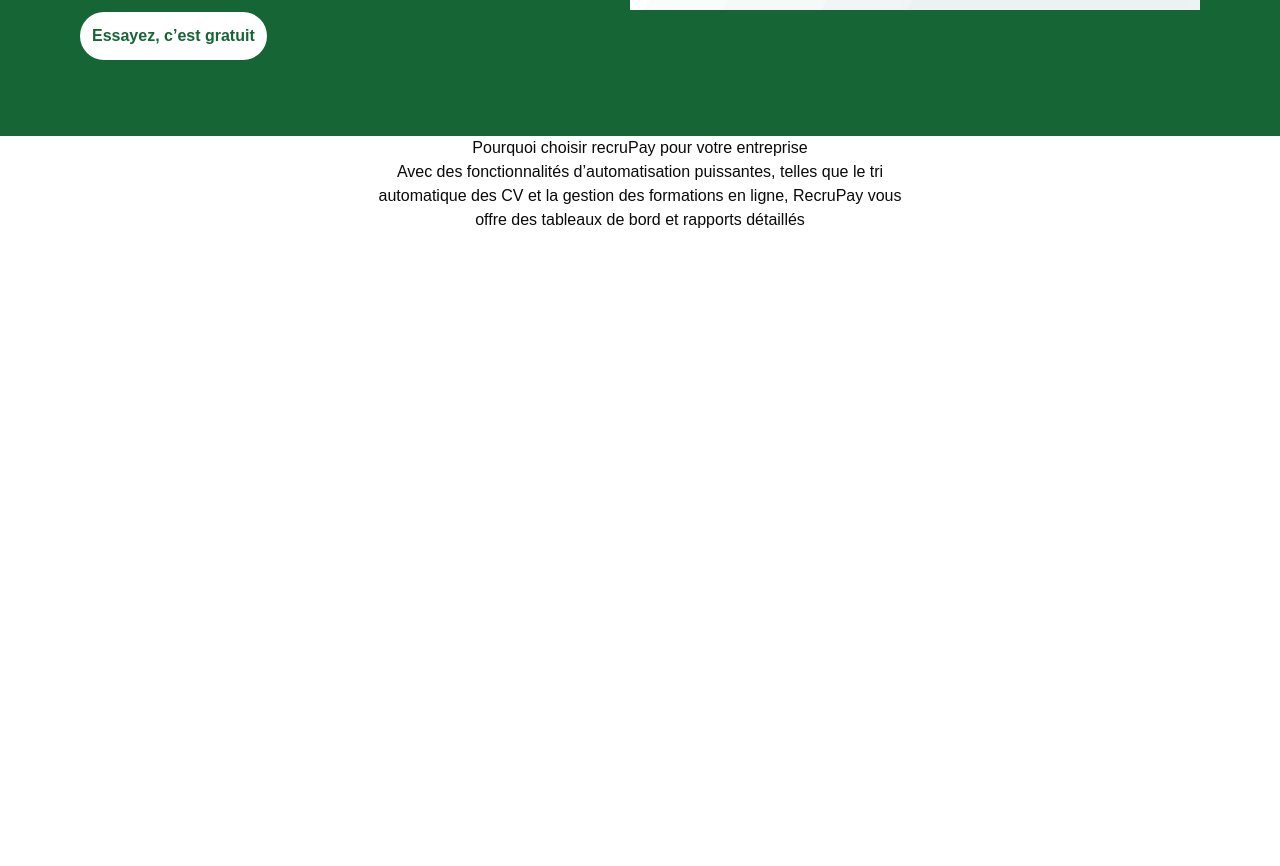
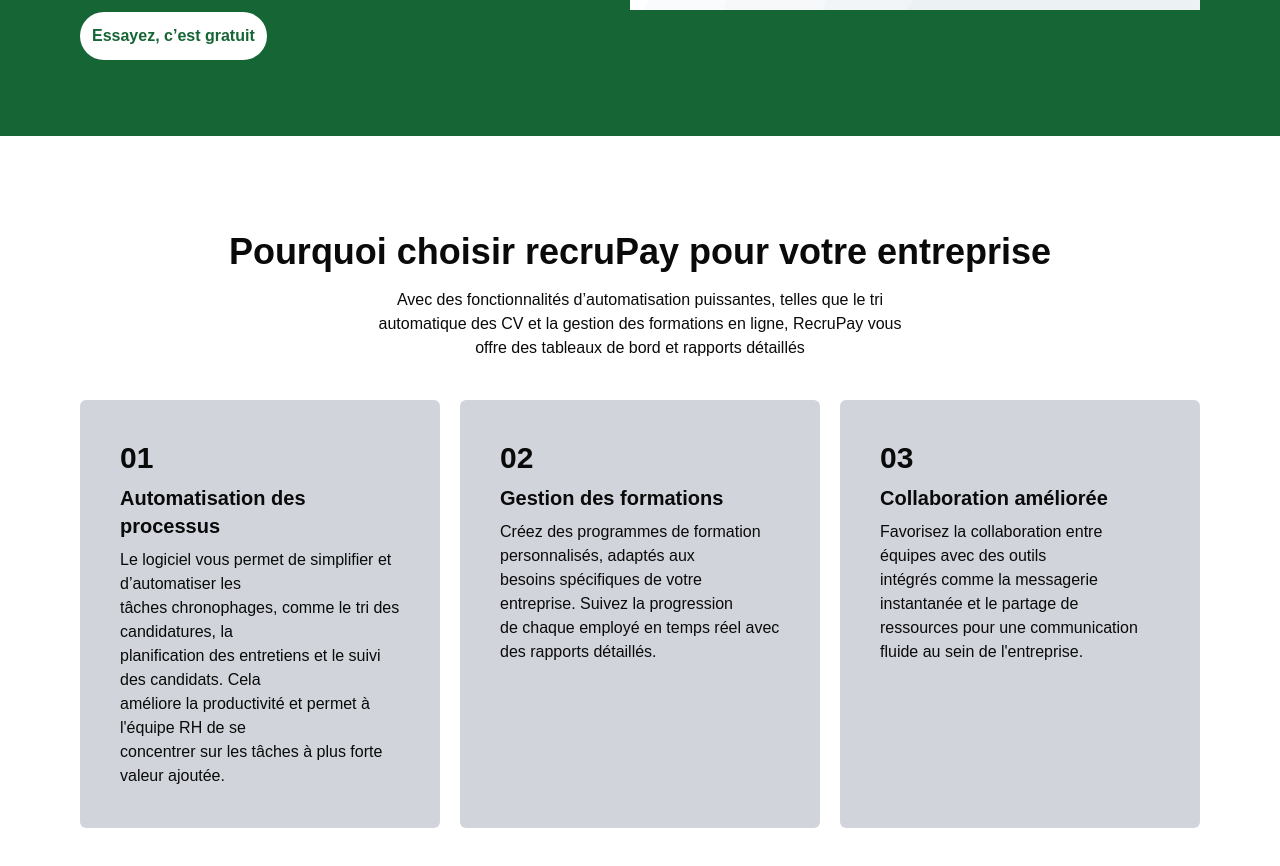
Before and after one commit to abraham241/recrupay-app, a Next.js app: page / in a window 1280 px wide. Shown: the part 1540-2406 px from the top of the page. Before the commit the page ends 1772 px from the top, so only its background shows below. Built offline with nearby package versions, Linux system fonts and the light colour scheme.

Commit message:
resposive section choix

```diff
--- a/app/components/Choix.tsx
+++ b/app/components/Choix.tsx
@@ -1,19 +1,80 @@
 import React from "react";
+
 
 export default function choix() {
   return (
     <>
-      <div>
-        <div className="text-center">
-          <h1>
+      <div className="md:px-20 py-10 px-10">
+        {/* Titre */}
+        <div className="text-center py-10">
+          <h1 className="text-4xl font-bold py-4">
             Pourquoi choisir recru<span>Pay</span> pour votre entreprise
           </h1>
           <p>
             Avec des fonctionnalités d’automatisation puissantes, telles que le
-            tri <br /> automatique des CV et la gestion des formations en ligne,
-            RecruPay vous <br /> offre des tableaux de bord et rapports
-            détaillés
+            tri <br />
+            automatique des CV et la gestion des formations en ligne, RecruPay
+            vous <br />
+            offre des tableaux de bord et rapports détaillés
           </p>
+        </div>
+
+        {/* Section cards */}
+        <div className="flex flex-col lg:flex-row lg:justify-between gap-5">
+          <div className="bg-gray-300 w-full lg:w-1/3 p-10 rounded-md">
+            <div className="text-3xl font-bold">
+              <p>01</p>
+            </div>
+            <div className="text-xl font-bold py-2">
+              <h1>Automatisation des processus</h1>
+            </div>
+            <div>
+              <p>
+                Le logiciel vous permet de simplifier et d’automatiser les{" "}
+                <br />
+                tâches chronophages, comme le tri des candidatures, la <br />
+                planification des entretiens et le suivi des candidats. Cela{" "}
+                <br />
+                améliore la productivité et permet à l'équipe RH de se <br />
+                concentrer sur les tâches à plus forte valeur ajoutée.
+              </p>
+            </div>
+          </div>
+
+          <div className="bg-gray-300 w-full lg:w-1/3 p-10 rounded-md">
+            <div className="text-3xl font-bold">
+              <p>02</p>
+            </div>
+            <div className="text-xl font-bold py-2">
+              <h1>Gestion des formations</h1>
+            </div>
+            <div>
+              <p>
+                Créez des programmes de formation personnalisés, adaptés aux{" "}
+                <br />
+                besoins spécifiques de votre entreprise. Suivez la progression{" "}
+                <br />
+                de chaque employé en temps réel avec des rapports détaillés.
+              </p>
+            </div>
+          </div>
+
+          <div className="bg-gray-300 w-full lg:w-1/3 p-10 rounded-md">
+            <div className="text-3xl font-bold">
+              <p>03</p>
+            </div>
+            <div className="text-xl font-bold py-2">
+              <h1>Collaboration améliorée</h1>
+            </div>
+            <div>
+              <p>
+                Favorisez la collaboration entre équipes avec des outils <br />
+                intégrés comme la messagerie instantanée et le partage de <br />
+                ressources pour une communication fluide au sein de
+                l'entreprise.
+              </p>
+            </div>
+          </div>
         </div>
       </div>
     </>
--- /dev/null
+++ b/components/ui/card.tsx
@@ -0,0 +1,76 @@
+import * as React from "react"
+
+import { cn } from "@/lib/utils"
+
+const Card = React.forwardRef<
+  HTMLDivElement,
+  React.HTMLAttributes<HTMLDivElement>
+>(({ className, ...props }, ref) => (
+  <div
+    ref={ref}
+    className={cn(
+      "rounded-xl border bg-card text-card-foreground shadow",
+      className
+    )}
+    {...props}
+  />
+))
+Card.displayName = "Card"
+
+const CardHeader = React.forwardRef<
+  HTMLDivElement,
+  React.HTMLAttributes<HTMLDivElement>
+>(({ className, ...props }, ref) => (
+  <div
+    ref={ref}
+    className={cn("flex flex-col space-y-1.5 p-6", className)}
+    {...props}
+  />
+))
+CardHeader.displayName = "CardHeader"
+
+const CardTitle = React.forwardRef<
+  HTMLParagraphElement,
+  React.HTMLAttributes<HTMLHeadingElement>
+>(({ className, ...props }, ref) => (
+  <h3
+    ref={ref}
+    className={cn("font-semibold leading-none tracking-tight", className)}
+    {...props}
+  />
+))
+CardTitle.displayName = "CardTitle"
+
+const CardDescription = React.forwardRef<
+  HTMLParagraphElement,
+  React.HTMLAttributes<HTMLParagraphElement>
+>(({ className, ...props }, ref) => (
+  <p
+    ref={ref}
+    className={cn("text-sm text-muted-foreground", className)}
+    {...props}
+  />
+))
+CardDescription.displayName = "CardDescription"
+
+const CardContent = React.forwardRef<
+  HTMLDivElement,
+  React.HTMLAttributes<HTMLDivElement>
+>(({ className, ...props }, ref) => (
+  <div ref={ref} className={cn("p-6 pt-0", className)} {...props} />
+))
+CardContent.displayName = "CardContent"
+
+const CardFooter = React.forwardRef<
+  HTMLDivElement,
+  React.HTMLAttributes<HTMLDivElement>
+>(({ className, ...props }, ref) => (
+  <div
+    ref={ref}
+    className={cn("flex items-center p-6 pt-0", className)}
+    {...props}
+  />
+))
+CardFooter.displayName = "CardFooter"
+
+export { Card, CardHeader, CardFooter, CardTitle, CardDescription, CardContent }
```
